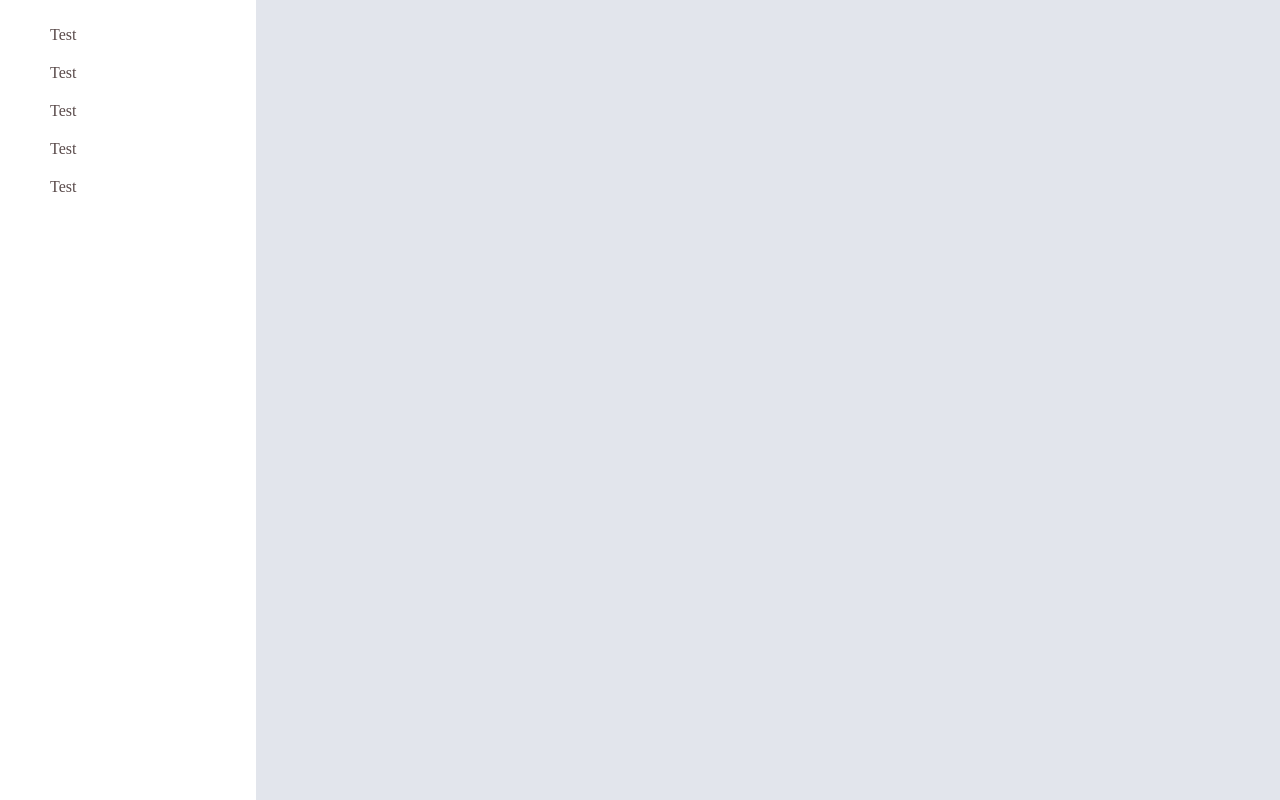
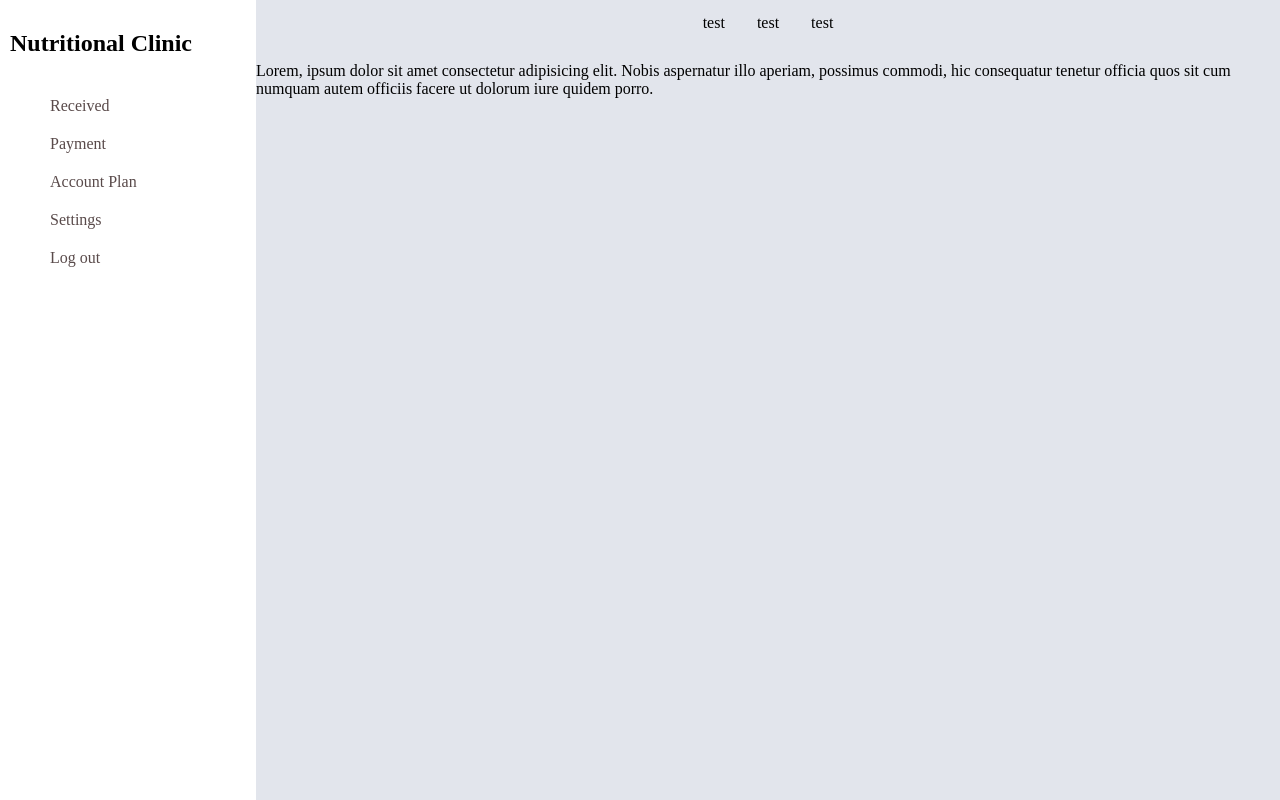
Before and after one commit to mariorodeghiero/react-cash-flow, a React app: page / in a window 1280 px wide. Built offline with nearby package versions, Linux system fonts and the light colour scheme.

Commit message:
add new components

```diff
--- a/src/App.js
+++ b/src/App.js
@@ -4,6 +4,7 @@ import Header from './components/Header';
 import Home from './components/Home';
 import Footer from './components/Footer';
 import SidePanel from './components/SidePanel';
+import Dashboard from './components/Dashboard';
 
 const AppWrapper = styled.body``;
 
@@ -27,6 +28,7 @@ class App extends Component {
         <Home />
         <Footer /> */}
         <SidePanel />
+        <Dashboard />
       </AppWrapper>
     );
   }
--- /dev/null
+++ b/src/components/Dashboard.js
@@ -0,0 +1,62 @@
+import React, { Component } from 'react';
+import styled from 'styled-components';
+
+const Wrapper = styled.div`
+  width: 80%;
+  float: right;
+`;
+
+const Nav = styled.nav`
+  ul {
+    list-style-type: none;
+    margin: 0;
+    padding: 0;
+    overflow: hidden;
+    text-align: center;
+    li {
+      display: inline-block;
+      a {
+        display: block;
+        color: white;
+        text-align: center;
+        padding: 14px 16px;
+        text-decoration: none;
+        color: #000;
+      }
+      :hover {
+        border-bottom: 2px solid #e2e5ec;
+      }
+    }
+  }
+`;
+
+class Dashbord extends Component {
+  state = {};
+  render() {
+    return (
+      <Wrapper>
+        <Nav>
+          <ul>
+            <li>
+              <a href="">test</a>
+            </li>
+            <li>
+              <a href="">test</a>
+            </li>
+            <li>
+              <a href="">test</a>
+            </li>
+          </ul>
+        </Nav>
+        <p>
+          Lorem, ipsum dolor sit amet consectetur adipisicing elit. Nobis
+          aspernatur illo aperiam, possimus commodi, hic consequatur tenetur
+          officia quos sit cum numquam autem officiis facere ut dolorum iure
+          quidem porro.
+        </p>
+      </Wrapper>
+    );
+  }
+}
+
+export default Dashbord;
--- a/src/components/SidePanel.js
+++ b/src/components/SidePanel.js
@@ -7,7 +7,7 @@ const SidePanel = styled.div`
   width: 20%;
   background-color: #ffffff;
   > ul {
-    width: 20%;
+    width: 50%;
   }
 `;
 
@@ -17,7 +17,12 @@ const List = styled.li`
   color: #594a4a;
   :hover {
     border-bottom: 2px solid #e2e5ec;
+    cursor: pointer;
   }
+`;
+
+const Title = styled.h2`
+  padding: 10px;
 `;
 
 class Panel extends Component {
@@ -25,12 +30,13 @@ class Panel extends Component {
   render() {
     return (
       <SidePanel>
+        <Title>Nutritional Clinic</Title>
         <ul>
-          <List>Test</List>
-          <List>Test</List>
-          <List>Test</List>
-          <List>Test</List>
-          <List>Test</List>
+          <List>Received</List>
+          <List>Payment</List>
+          <List>Account Plan</List>
+          <List>Settings</List>
+          <List>Log out</List>
         </ul>
       </SidePanel>
     );
```
Also changed, not shown: src/components/Payment.js (added, +17 -0 lines), src/components/Received.js (added, +17 -0 lines).
